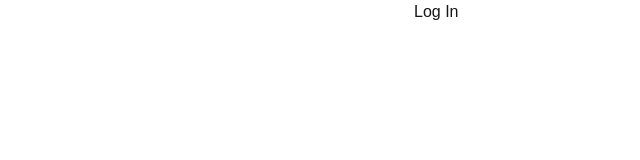
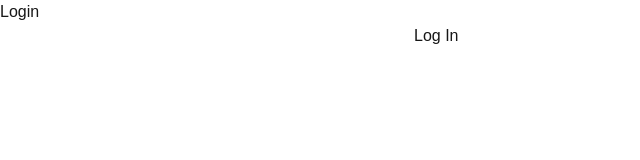
Before and after one commit to nskins/quip, a Next.js app in the folder flurm-client/: page /login in a window 1280 px wide. Shown: the top 160 px of the page, without its empty margins (0-640 px from the left). Built offline with nearby package versions, Linux system fonts and the light colour scheme.

Commit message:
Rewrite form as client component in order to utilize localStorage

```diff
--- a/flurm-client/app/login/login-form.tsx
+++ b/flurm-client/app/login/login-form.tsx
@@ -1,18 +1,13 @@
+'use client'
+import { useState } from 'react'
+
 export default function LoginForm() {
-    return (
-        <form action={login}>
-            <input type="text" name="email" />
-            <input type="password" name="password" />
-            <button type="submit">Log In</button>
-        </form>
-    )
-}
+    const [email, setEmail] = useState('')
+    const [password, setPassword] = useState('')
+    const [error, setError] = useState('')
 
-async function login(formData: FormData) {
-    'use server'
-
-    const email = formData.get('email')
-    const password = formData.get('password')
+    const handleSubmit = async (e: any) => {
+        e.preventDefault();
 
         const data = await fetch('http://localhost:3001/users/login', {
             method: 'POST',
@@ -21,5 +16,25 @@
         })
 
         const json = await data.json()
-    console.log(json)
+
+        if (json && json.access_token) {
+            localStorage.setItem('access_token', json.access_token)
+            // TODO: redirect to user dashboard
         }
+        else {
+            setError("Invalid credentials")
+        }
+    }
+
+    return (
+        <>
+            <h1>Login</h1>
+            {error && <p>{error}</p>}
+            <form onSubmit={handleSubmit}>
+                <input type="text" name="email" onChange={(e) => setEmail(e.target.value)} />
+                <input type="password" name="password" onChange={(e) => setPassword(e.target.value)} />
+                <button type="submit">Log In</button>
+            </form>
+        </>
+    )
+}
```
Lines whose indentation alone changed are shown as unchanged.
